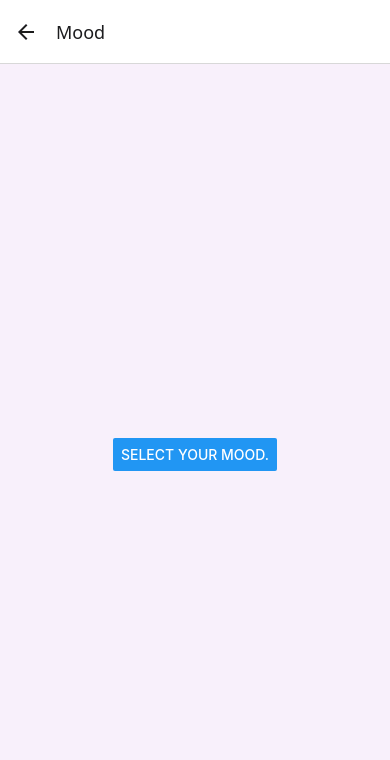
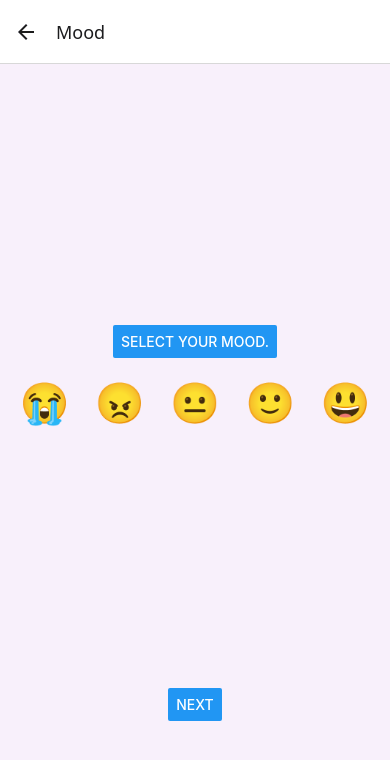
Before and after one commit to youngconnorr/moodify, a React Native app: screen /Mood in a window 390 px wide. Shown: the top 760 px of the page. Built offline with nearby package versions, Linux system fonts and the light colour scheme.

Commit message:
add new screens

```diff
--- a/app.json
+++ b/app.json
@@ -23,6 +23,22 @@
     },
     "web": {
       "favicon": "./assets/favicon.png"
-    }
+    },
+    "plugins": [
+      [
+        "expo-image-picker",
+        {
+          "photosPermission": "The app accesses your photos to let you share them with your friends."
+        }
+      ],
+      [
+        "expo-camera",
+        {
+          "cameraPermission": "Allow $(PRODUCT_NAME) to access your camera",
+          "microphonePermission": "Allow $(PRODUCT_NAME) to access your microphone",
+          "recordAudioAndroid": true
+        }
+      ]
+    ]
   }
 }
--- a/screens/MoodScreen.jsx
+++ b/screens/MoodScreen.jsx
@@ -1,26 +1,92 @@
 import React from "react";
+import { useState, useEffect } from "react";
 import { View, Text, StyleSheet, Button } from "react-native";
 
 const MoodScreen = () => {
+  const emoji = ["😭", "😠", "😐", "🙂", "😃"];
+  const [selectedMood, setSelectedMood] = useState("");
+
+  const onPress = (value) => {
+    console.log(value);
+    setSelectedMood(value);
+  };
+
+  const renderEmojis = () => {};
+
+  useEffect(() => {
+    renderEmojis();
+  }, []);
+
   return (
     <View style={styles.container}>
-        <Button title="Select your mood."/>
+      <View style={styles.instructions}>
+        <Button title="Select your mood." />
+        <View style={styles.select}>
+          {emoji.map((value) => (
+            <Text
+              key={value}
+              title={value}
+              onPress={() => onPress(value)}
+              style={selectedMood === value ? styles.selected : styles.button}
+            >
+              {value}
+            </Text>
+          ))}
+        </View>
+      </View>
+      <View style={styles.next}>
+        <Button
+          title="Next"
+          onPress={() => {
+            if (imageUri) {
+              navigation.navigate("");
+            } else {
+              Alert.alert("Please select a mood.");
+            }
+          }}
+        />
+      </View>
     </View>
   );
-}
+};
 
 const styles = StyleSheet.create({
   container: {
     flex: 1,
+    alignContent: "center",
+    backgroundColor: "#F8F0FB",
+  },
+
+  instructions: {
+    flex: 4,
     justifyContent: "center",
     alignItems: "center",
-      backgroundColor: "#F8F0FB",
+  },
+
+  select: {
+    flexDirection: "row",
+    justifyContent: "space-between",
+    alignItems: "center",
+    width: "90%",
+    marginTop: 20,
+  },
+
+  next: {
+    flex: 1,
+    alignItems: "center",
   },
 
   button: {
     color: "black",
-      backgroundColor: "#8075FF",
-    }
+    fontSize: 40,
+  },
+
+  selected: {
+    fontSize: 40,
+    borderWidth: 4,
+    borderColor: "#211A1D",
+    borderRadius: 50,
+  },
 });
 
 export default MoodScreen;
--- a/screens/RecordVideoScreen.jsx
+++ b/screens/RecordVideoScreen.jsx
@@ -1,34 +1,117 @@
 import React from "react";
-import { View, Text, StyleSheet, Button } from "react-native";
+import { useState, useRef } from "react";
+import { View, Text, Image, Alert, StyleSheet, TouchableOpacity, Button } from "react-native";
 
-const RecordVideoScreen = ({navigation}) => {
+import * as ImagePicker from "expo-image-picker";
+
+const RecordVideoScreen = ({ navigation }) => {
+  const [imageUri, setImageUri] = useState("");
+
+  const showMessage = () => {
+    Alert.alert("Upload image", "Choose a option", [
+      {
+        text: "Camera",
+        onPress: () => openCamera(),
+      },
+      {
+        text: "Gallery",
+        onPress: () => openLibrary(),
+      },
+      {
+        text: "Cancel",
+        onPress: () => {
+          return;
+        },
+      }
+    ]);
+  };
+
+  const openCamera = async () => {
+    const result = await ImagePicker.launchCameraAsync({
+      // can be changed to VideosOnly
+      mediaTypes: ImagePicker.MediaTypeOptions.ImagesOnly,
+      width: 300,
+      height: 400,
+      cropping: true,
+    });
+
+    if (result.cancelled) {
+      console.log("User cancelled image picker");
+    } else {
+      setImageUri(result.assets[0].uri);
+      console.log("Image URI:", result.assets[0].uri);
+    }
+  };
+
+  const openLibrary = async () => {
+    let result = await ImagePicker.launchImageLibraryAsync({
+      // can be changed to "videos" as well
+      mediaTypes: ["images"],
+      allowsEditing: true,
+      aspect: [4, 3],
+      quality: 1,
+    });
+
+    if (result.cancelled) {
+      console.log("User cancelled image picker");
+    } else {
+      setImageUri(result.assets[0].uri);
+      console.log("Image URI:", result.assets[0].uri);
+    }
+  };
+
   return (
     <View style={styles.container}>
-        <Text style={styles.title} onPress={() => {
+      <Text
+        style={styles.title}
+        onPress={() => {
           navigation.navigate("RecordVideo");
-        }}>Record your surroundings.</Text>
+        }}
+      >
+        Record your surroundings.
+      </Text>
       <View>
-        <Button title="Next" onPress={() => {
-          navigation.navigate("Mood");
+
+        <Button title="Pick an image" onPress={showMessage} />
+        {imageUri && (
+          <View>
+          <Image
+            source={{ uri: imageUri }}
+            style={{ width: 200, height: 200 }}
+          />
+          <Button title="Remove image" onPress={() => {
+            setImageUri("");
           }}/>
           </View>
-
+        )}
+        <Button
+          title="Next"
+          onPress={() => {
+            if (imageUri) {
+              navigation.navigate("Mood");
+            } else {
+              Alert.alert("Please upload an image.");
+            }
+          }}
+        />
+      </View>
     </View>
   );
-}
+};
 
 const styles = StyleSheet.create({
   container: {
     flex: 1,
-      justifyContent: "space-between",
+    justifyContent: "center",
     alignItems: "center",
     backgroundColor: "#F8F0FB",
+    height: "75%",
   },
 
   button: {
     color: "black",
     backgroundColor: "#8075FF",
-    }
+  },
 });
 
 export default RecordVideoScreen;
```
Also changed, not shown: package.json (+6 -3 lines), 1 other file (tests, documents, lock files or other folders). Lines whose indentation alone changed are shown as unchanged.
